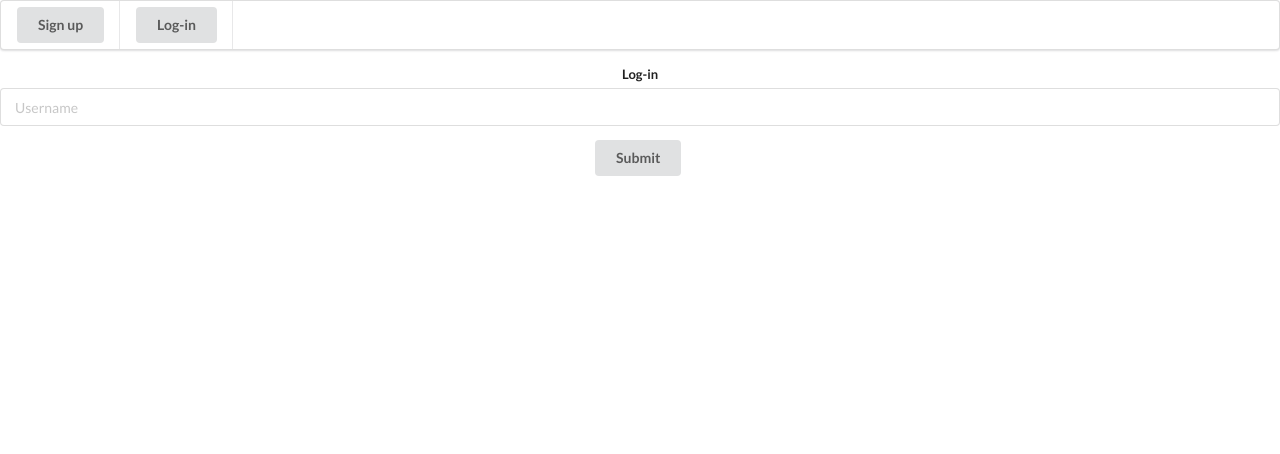
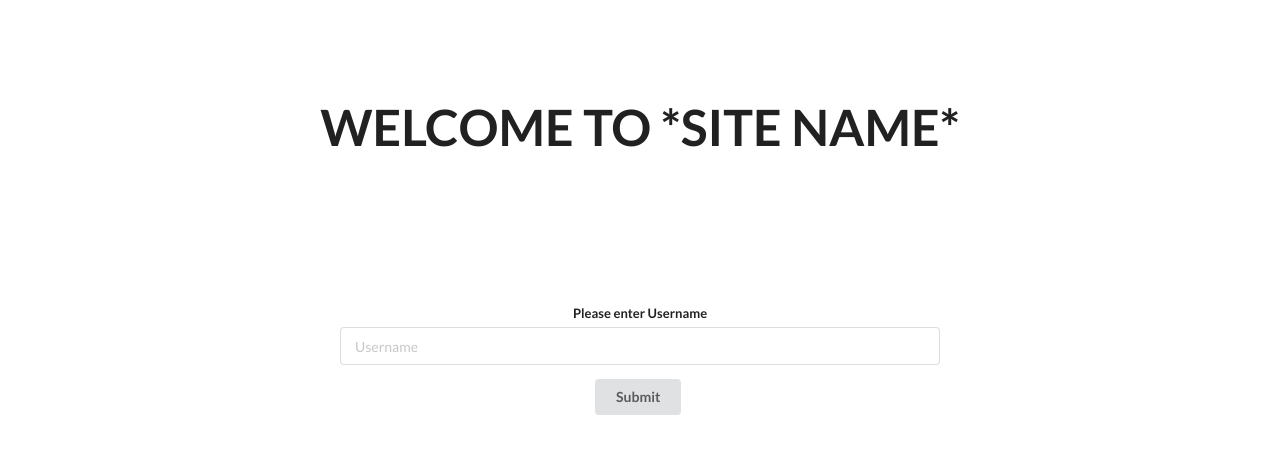
Before and after one commit to erobbi/poem_frontend, a React (Create React App) app: page / in a window 1280 px wide. Shown: the top 454 px of the page. Built offline with nearby package versions, Linux system fonts and the light colour scheme.

Commit message:
user post

```diff
--- a/src/App.css
+++ b/src/App.css
@@ -40,3 +40,15 @@
 #new-poem {
   padding-top: 25px;
 }
+
+#username {
+  width: 600px;
+}
+
+#login {
+  padding-top: 50px;
+}
+
+h6 {
+  font-size: 50px;;
+}
--- a/src/components/Login.js
+++ b/src/components/Login.js
@@ -3,31 +3,32 @@ import { useState } from 'react';
 
 const Login = () => {
 
-const [isSign, setSign] = useState(false);
+const [user, setUser] = useState("");
 
-function signTrue() {
-    setSign(true)
-}
+    function handleClick() {
+        fetch('http://localhost:9292/users', {
+            method: "POST",
+            headers: {
+                "Content-Type": "application/json"
+            },
+            body: JSON.stringify({
+                name: `${user}`
+            })
+        })
+    }
 
-function signFalse() {
-    setSign(false)
-}
+
     return (
     <div>
-        <div className="ui menu">
-            <div className="item">
-                <div className="ui button" onClick={signTrue}>Sign up</div>
-            </div>
-            <div className="item">
-                <div className="ui button" onClick={signFalse}>Log-in</div>
-            </div>
-        </div>
-            <div className="ui form">
+        <h6>
+            WELCOME TO *SITE NAME*
+        </h6>
+            <div id="login" className="ui form">
                 <div className="field">
-                    <label>{isSign ? "Sign Up" : "Log-in"}</label>
-                    <input type="text" placeholder="Username" maxLength="20"></input>
+                    <label>Please enter Username</label>
+                    <input id="username" type="text" placeholder="Username" maxLength="20" onChange={(e) => setUser(e.target.value)} required/>
                 </div>
-            <div className="ui submit button">Submit</div>
+            <div onClick={handleClick}className="ui submit button">Submit</div>
         </div>
     </div>
 
```
